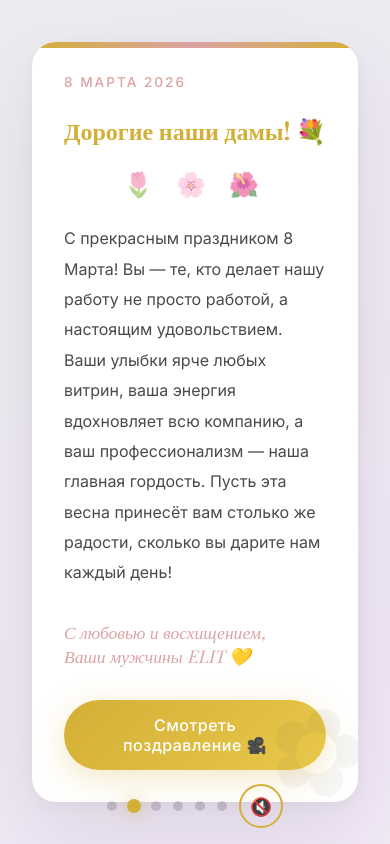
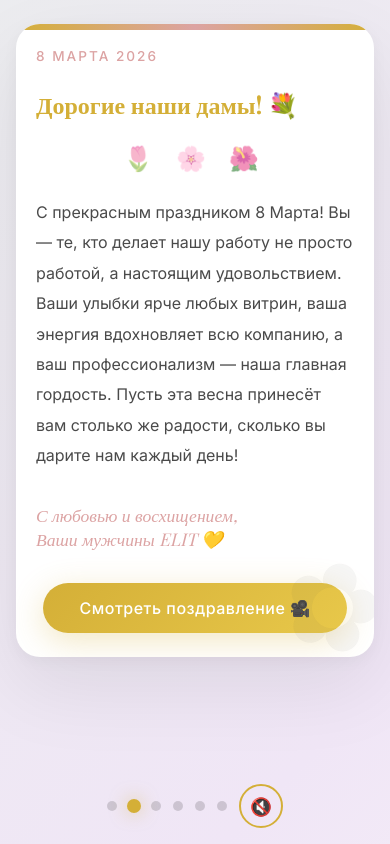
Before and after one commit to AlexFoxman13/8march, a plain HTML site: page index.html in a window 390 px wide. Both pictures are taken after a click on the button 134 px from the left and 806 px from the top of the page. Drawn offline with nearby package versions, Linux system fonts and the light colour scheme; a web font is replaced by a local one.

Commit message:
refractor for mobile v2

```diff
--- a/index.html
+++ b/index.html
@@ -977,7 +977,7 @@
       }
 
       .letter-card {
-        padding: 2rem;
+        padding: 1.5rem 1.25rem;
       }
     }
 
@@ -1002,6 +1002,11 @@
 
       .progress-dots {
         flex-direction: row;
+      }
+
+      #scene-2-letter {
+        padding: 1.5rem 1rem;
+        justify-content: flex-start;
       }
     }
 
```
